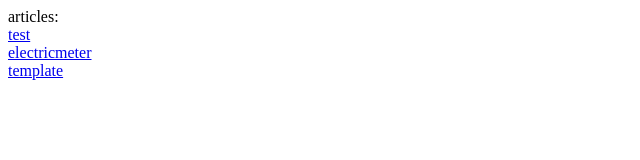
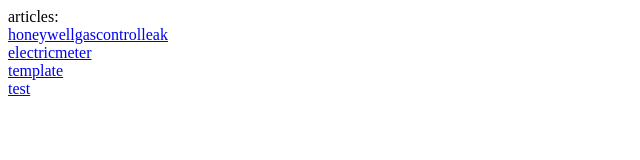
Before and after one commit to aydenpercy/aydenpercy, a plain HTML site: page index.html in a window 1280 px wide. Shown: the whole page, without its empty margins (0-640 px from the left). Drawn offline with Linux system fonts and the light colour scheme.

Commit message:
Update index.html

```diff
--- a/index.html
+++ b/index.html
@@ -3,10 +3,13 @@
 <body>
 articles:
 <br>
-<a href="test.html" title="test">test</a>
+<a href="articles/honeywellgascontrolleak/honeywellgascontrolleak.html" title="honeywellgascontrolleak">honeywellgascontrolleak</a>
 <br>
 <a href="articles/electricmeter/electricmeter.html" title="electricmeter">electricmeter</a>
 <br>
 <a href="template.html" title="template">template</a>
+<br>
+<a href="test.html" title="test">test</a>
+<br>
 </body>
 </html>
```
